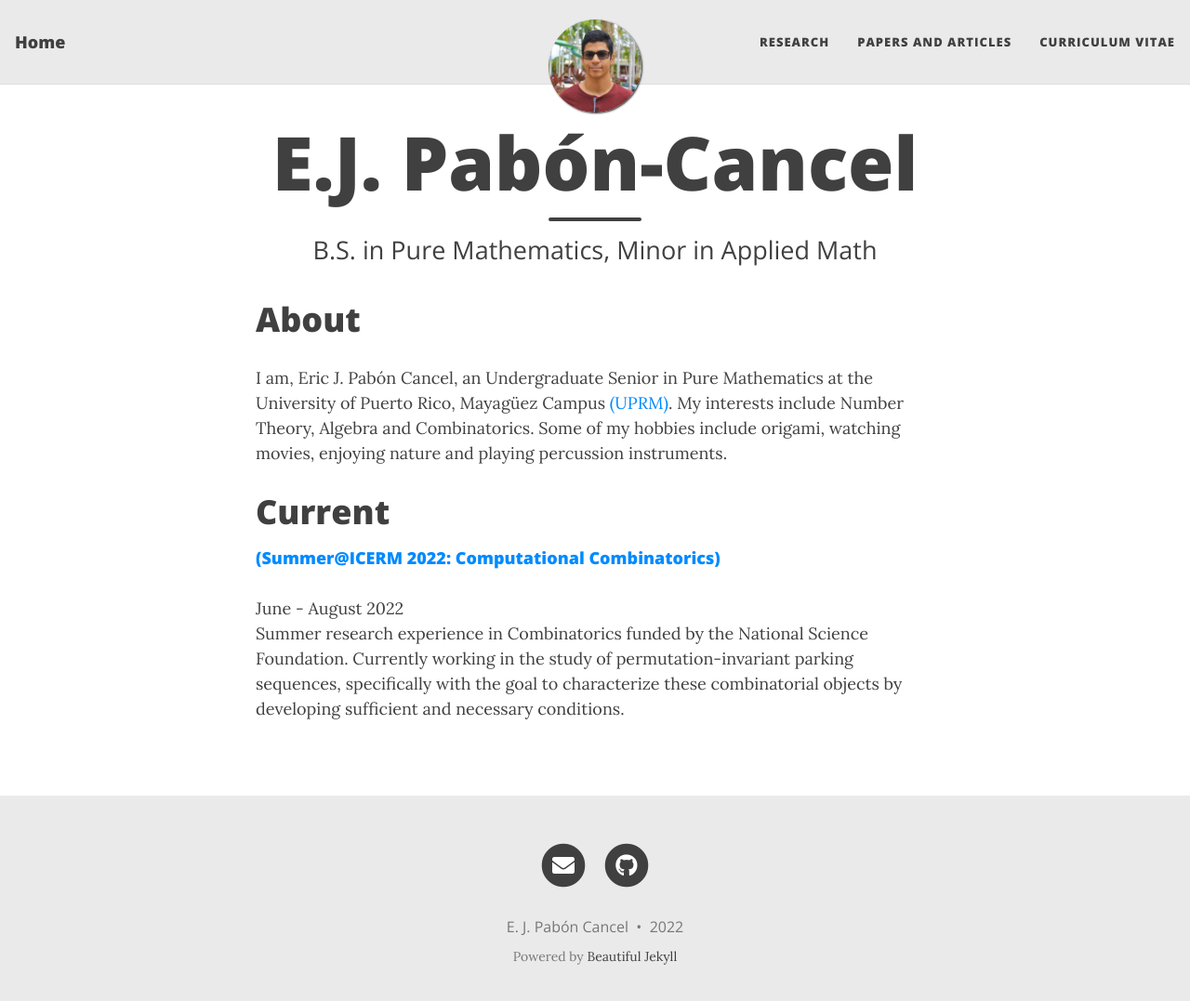
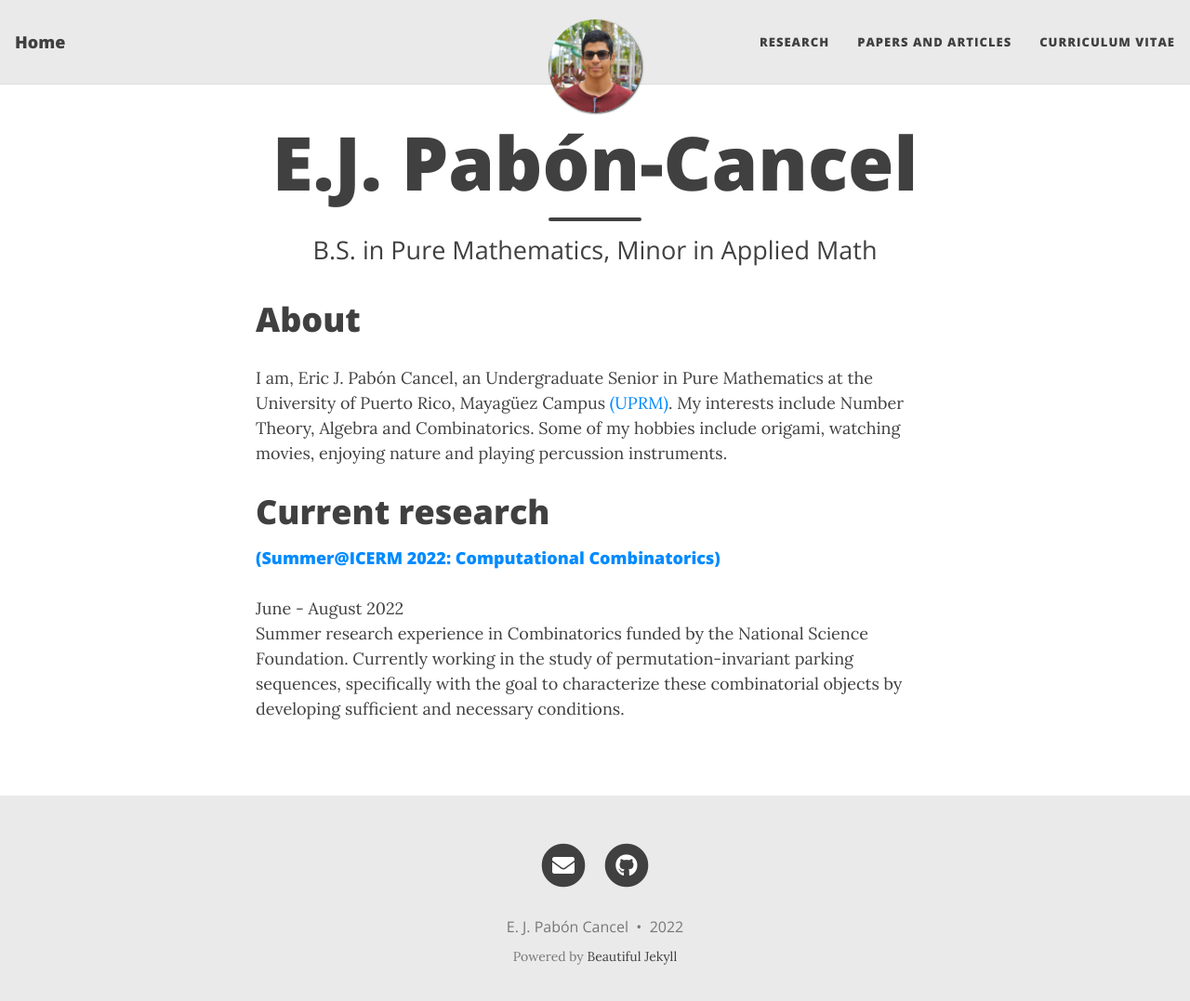
Before and after one commit to ejpaboncancel/ejpaboncancel-old.github.io, a Jekyll site: the page built from index.html, in a window 1280 px wide and 1090 px high. Shown: the top 1077 px of the window at 93% size. Built offline with Jekyll 4.4.1, drawn with Linux system fonts in a browser that asks for light colours; nearby versions of some CDN libraries; the list of posts is cut into pages by our own code.

Commit message:
Update index.html

```diff
--- a/index.html
+++ b/index.html
@@ -3,7 +3,7 @@
 title: E.J. Pabón-Cancel
 subtitle:
   <p> B.S. in Pure Mathematics, <br>
-    Minor in Applied Math </p>
+    Minor in Applied Math</br></p>
 ---
 
 <h1>About</h1>
@@ -11,7 +11,7 @@
   <a href="https://www.uprm.edu/portada/">(UPRM)</a>.
 My interests include Number Theory, Algebra and Combinatorics. Some of my hobbies include origami, watching movies, enjoying nature and playing percussion instruments.</p>
 
-<h1>Current</h1>
+<h1>Current research</h1>
 <h4> <a href="https://icerm.brown.edu/summerug/2022/#summerparticipants">(Summer@ICERM 2022: Computational Combinatorics)</a> </h4>
 <p> June - August 2022
 <br> Summer research experience in Combinatorics funded by the National Science Foundation. Currently working in the study of permutation-invariant parking
```
